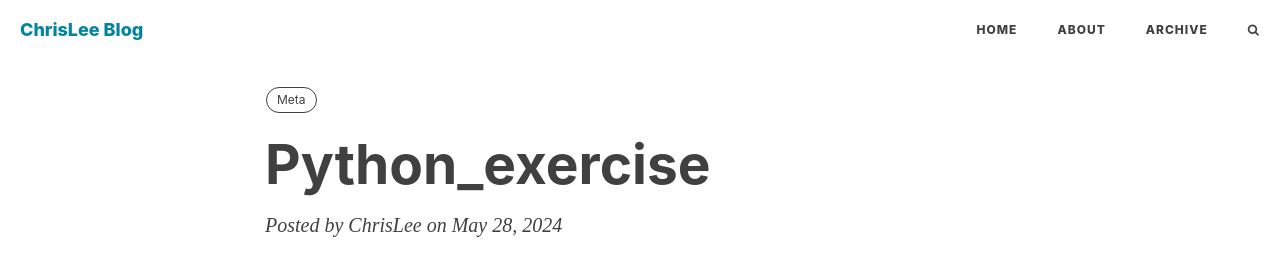
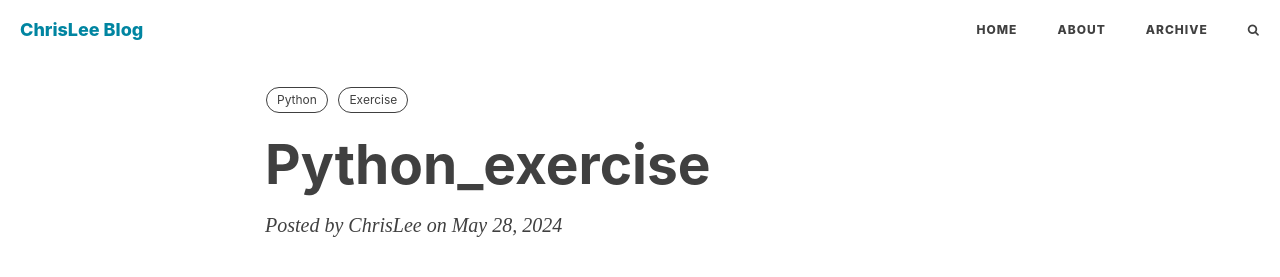
Before and after one commit to ChrisLee-Codes/github.io, a Jekyll site: the page built from _posts/2024-05-28-Python_exercise.markdown, in a window 1280 px wide. Shown: the top 277 px of the page. Built offline with Jekyll 4.4.1, drawn with Linux system fonts in a browser that asks for light colours; nearby versions of some CDN libraries; comment, search, counter and statistics services are not loaded.

Commit message:
Update 2024-05-28-Python_exercise.markdown

```diff
--- a/_posts/2024-05-28-Python_exercise.markdown
+++ b/_posts/2024-05-28-Python_exercise.markdown
@@ -6,7 +6,8 @@ author:     "ChrisLee"
 header-style: text
 catalog: true
 tags:
-    - Meta
+    - Python
+    - Exercise
 ---
 
 ## 递归买汽水问题
```
